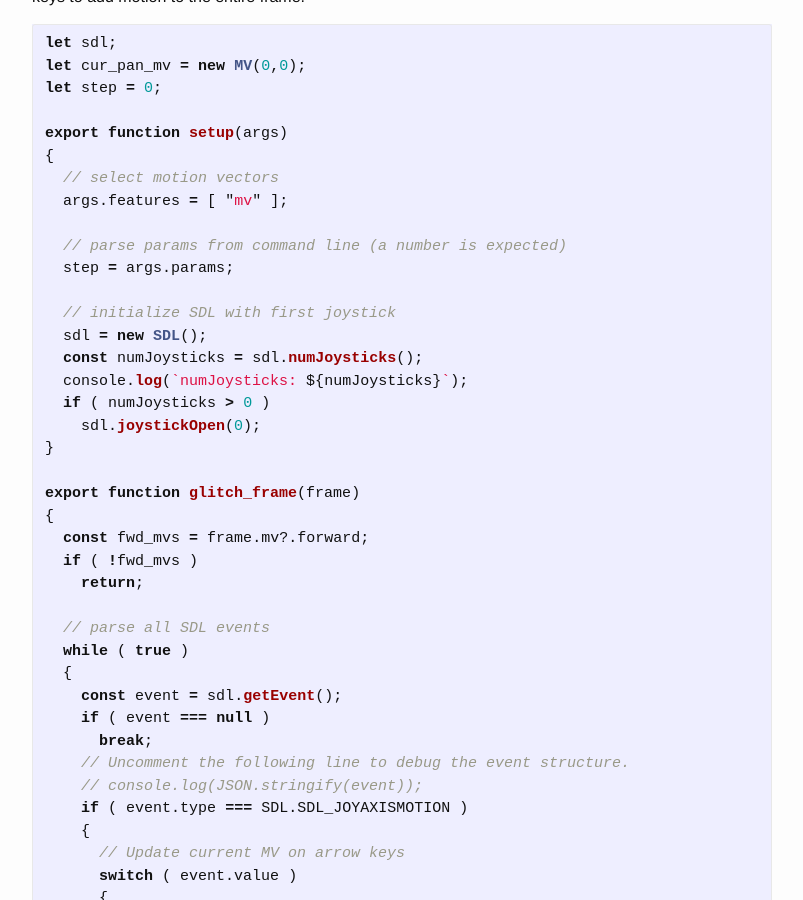
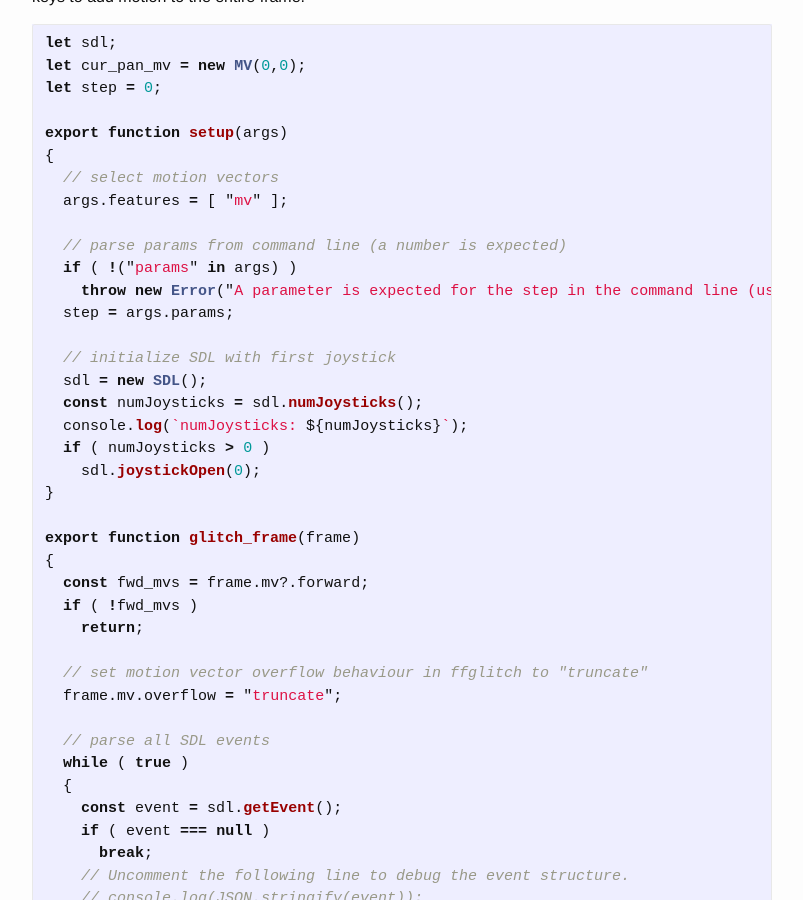
Before and after one commit to ramiropolla/ffglitch.org, a Jekyll site: the page built from docs/0.10.0/quickjs/sdl.md, in a window 1280 px wide and 900 px high, scrolled down 8032 px. Shown: the whole window, without its empty margins (238-1041 px from the left). Built offline with Jekyll 4.4.1, drawn with Linux system fonts in a browser that asks for light colours.

Commit message:
some fixes and improvements to js examples

```diff
--- a/docs/0.10.0/quickjs/sdl.md
+++ b/docs/0.10.0/quickjs/sdl.md
@@ -347,6 +347,8 @@ export function setup(args)
   args.features = [ "mv" ];
 
   // parse params from command line (a number is expected)
+  if ( !("params" in args) )
+    throw new Error("A parameter is expected for the step in the command line (use -sp <step>).");
   step = args.params;
 
   // initialize SDL with first joystick
@@ -362,6 +364,9 @@ export function glitch_frame(frame)
   const fwd_mvs = frame.mv?.forward;
   if ( !fwd_mvs )
     return;
+
+  // set motion vector overflow behaviour in ffglitch to "truncate"
+  frame.mv.overflow = "truncate";
 
   // parse all SDL events
   while ( true )
```
Also changed, not shown: _posts/2024-06-26-mv_avg_010.md (+1 -1 lines), docs/0.10.0/ffedit.md (+5 -1 lines), docs/0.10.0/quickjs/rtmidi.md (+2 -0 lines).
